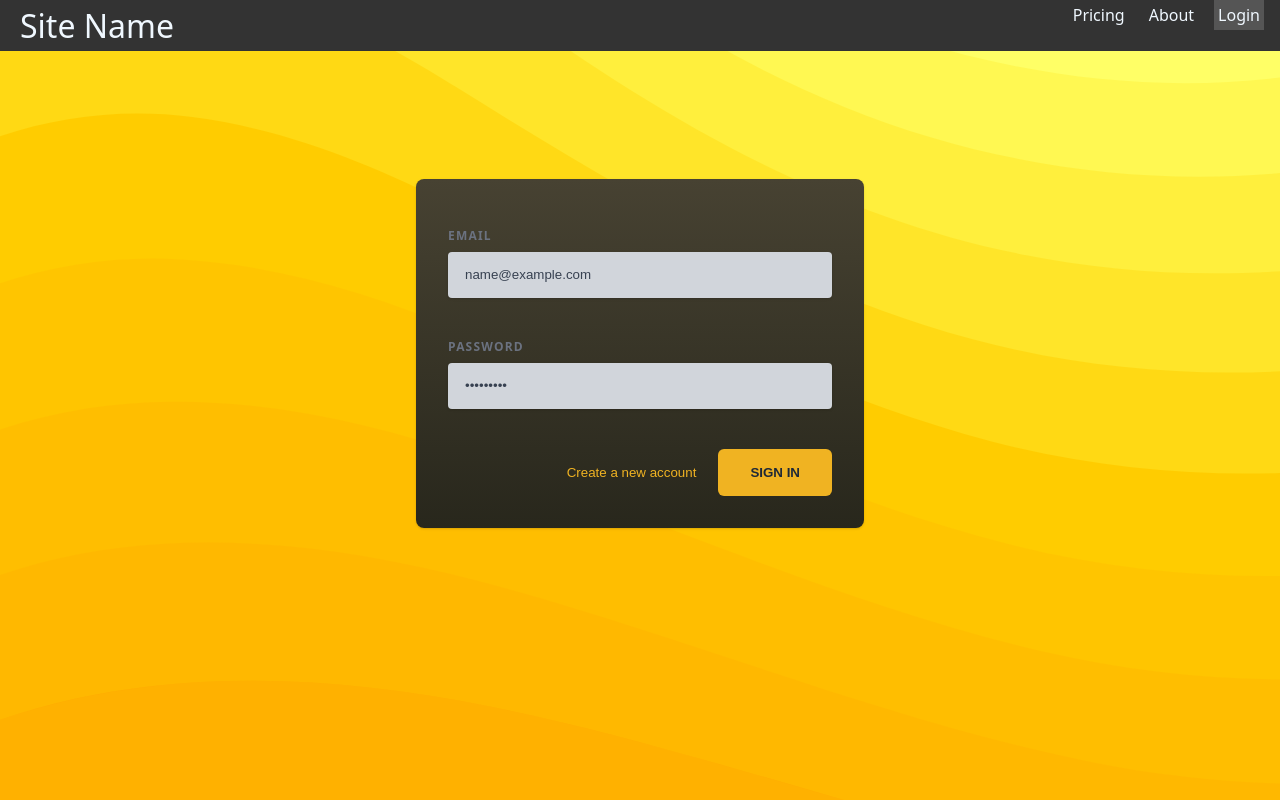
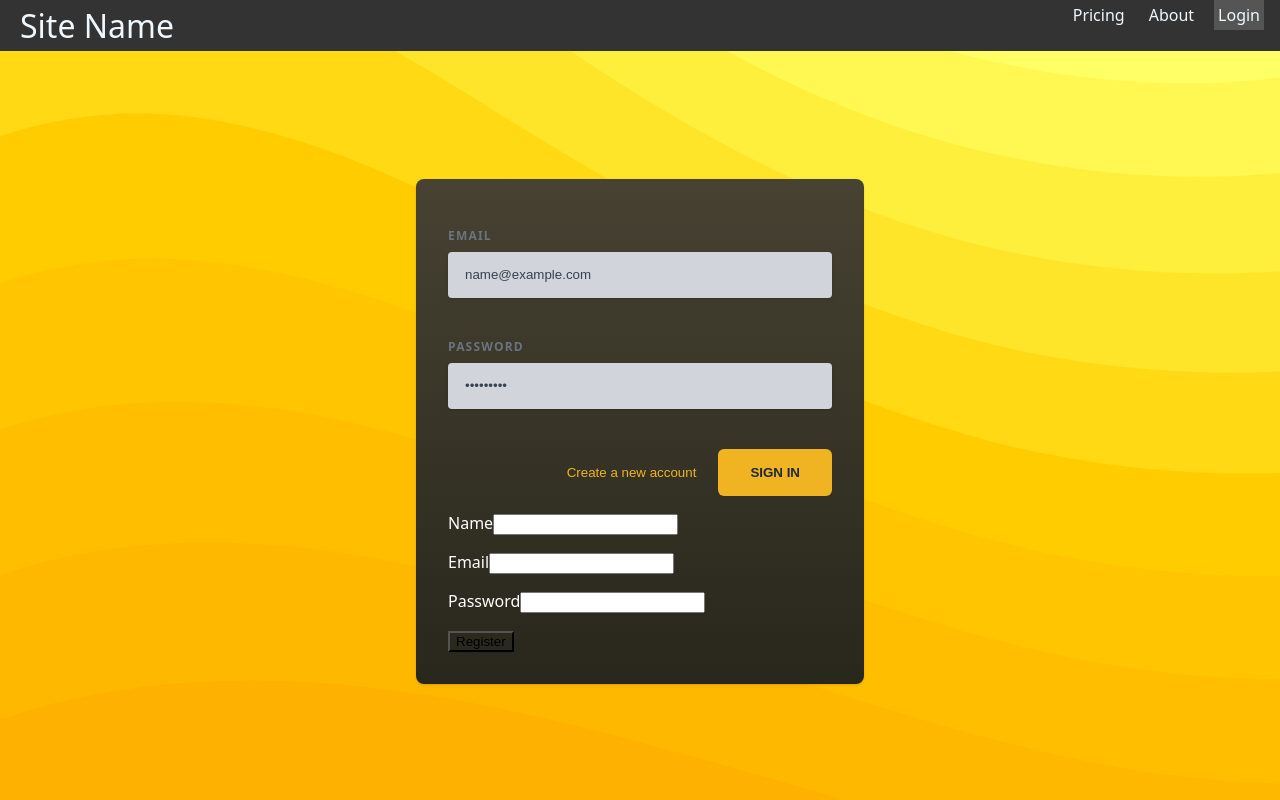
Before and after one commit to NirejBatrai/RentingApp, a React (Vite) app in the folder renting-app/: page /login in a window 1280 px wide. Both pictures are taken after typing "name@example.com", "Sample123" into the empty fields and a click on the button "Create a new account". Built offline with nearby package versions, Linux system fonts and the light colour scheme.

Commit message:
add registration

```diff
--- a/renting-app/src/pages/Login.jsx
+++ b/renting-app/src/pages/Login.jsx
@@ -1,9 +1,11 @@
-import { useState } from "react";
+import React, { useState } from "react";
+import RegistrationForm from "./RegistrationForm";
 
 export default function Login() {
   const [enteredEmail, setEnteredEmail] = useState("");
   const [enteredPassword, setEnteredPassword] = useState("");
   const [submitted, setSubmitted] = useState(false);
+  const [showRegistration, setShowRegistration] = useState(false);
 
   function handleInputChange(identifier, value) {
     if (identifier === "email") {
@@ -19,6 +21,14 @@ export default function Login() {
 
   const emailNotValid = submitted && !enteredEmail.includes("@");
   const passwordNotValid = submitted && enteredPassword.trim().length < 6;
+
+  const openRegistrationForm = () => {
+    setShowRegistration(true);
+  };
+
+  const closeRegistrationForm = () => {
+    setShowRegistration(false);
+  };
 
   return (
     <div id="auth-inputs">
@@ -43,13 +53,19 @@ export default function Login() {
         </p>
       </div>
       <div className="actions">
-        <button type="button" className="text-button">
+        <button
+          type="button"
+          className="text-button"
+          onClick={openRegistrationForm}
+        >
           Create a new account
         </button>
         <button className="button" onClick={handleLogin}>
           Sign In
         </button>
       </div>
+
+      {showRegistration && <RegistrationForm onClose={closeRegistrationForm} />}
     </div>
   );
 }
--- /dev/null
+++ b/renting-app/src/pages/RegistrationForm.jsx
@@ -0,0 +1,46 @@
+import React, { useState } from "react";
+
+const RegistrationForm = ({ onClose }) => {
+  const [name, setName] = useState("");
+  const [email, setEmail] = useState("");
+  const [password, setPassword] = useState("");
+
+  const handleRegister = () => {
+    // Handle registration logic here
+    // You may want to send the registration data to the server
+    // Close the registration form after registration is successful
+    onClose();
+  };
+
+  return (
+    <div>
+      <p>
+        <label>Name</label>
+        <input
+          type="text"
+          value={name}
+          onChange={(e) => setName(e.target.value)}
+        />
+      </p>
+      <p>
+        <label>Email</label>
+        <input
+          type="email"
+          value={email}
+          onChange={(e) => setEmail(e.target.value)}
+        />
+      </p>
+      <p>
+        <label>Password</label>
+        <input
+          type="password"
+          value={password}
+          onChange={(e) => setPassword(e.target.value)}
+        />
+      </p>
+      <button onClick={handleRegister}>Register</button>
+    </div>
+  );
+};
+
+export default RegistrationForm;
```
